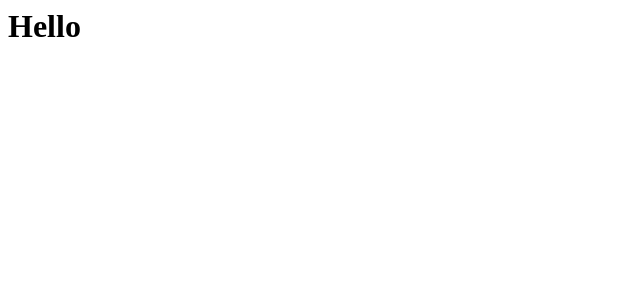
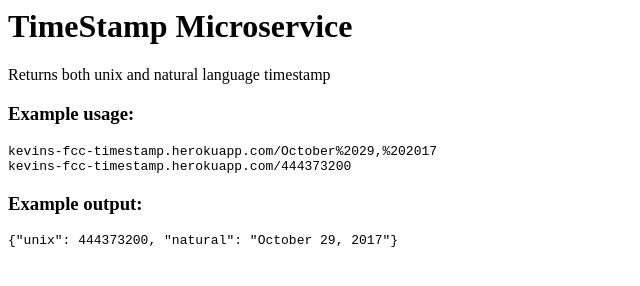
Before and after one commit to kevin578/fcc-timestamp, a website: page index.html in a window 1280 px wide. Shown: the whole page, without its empty margins (0-640 px from the left). Drawn offline with Linux system fonts and the light colour scheme.

Commit message:
added index page

```diff
--- a/index.html
+++ b/index.html
@@ -5,4 +5,10 @@
 
 </head>
 
-<h1>Hello</h1>
+<h1>TimeStamp Microservice</h1>
+<p>Returns both unix and natural language timestamp</p>
+<h3>Example usage:</h3>
+<code>kevins-fcc-timestamp.herokuapp.com/October%2029,%202017</code><br>
+<code>kevins-fcc-timestamp.herokuapp.com/444373200</code>
+<h3>Example output:</h3>
+<code>{"unix": 444373200, "natural": "October 29, 2017"}</code>
```
